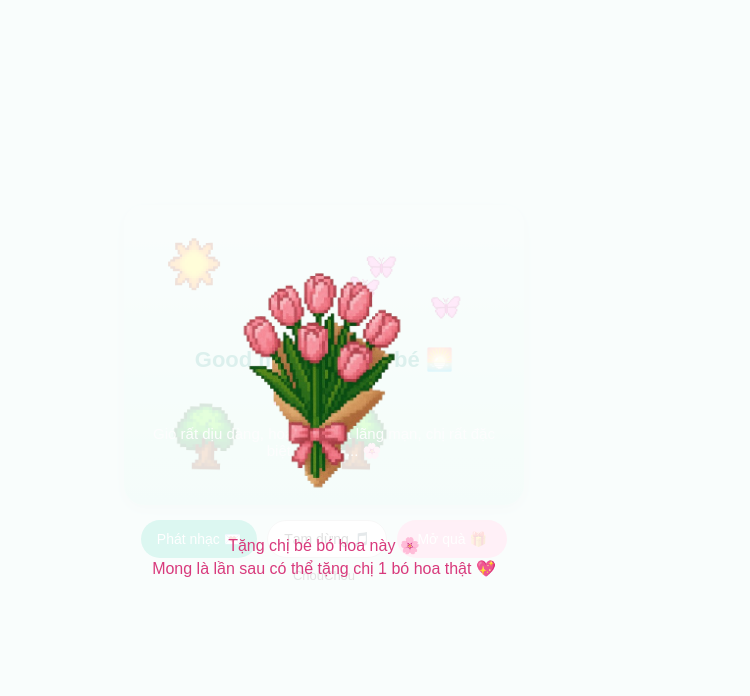
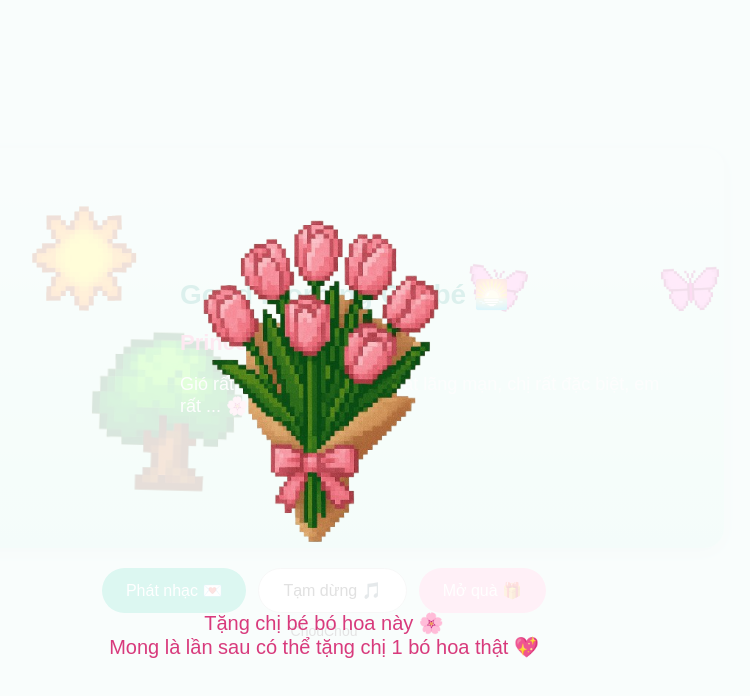
Before and after one commit to suongag7-tech/chibeoi, a plain HTML site: page index.html in a window 1280 px wide. Both pictures are taken after a click on the button "Mở quà 🎁". Shown: the whole page, without its empty margins (316-1066 px from the left). Drawn offline with Linux system fonts and the light colour scheme.

Commit message:
Refactor index.html for improved layout and styles

```diff
--- a/index.html
+++ b/index.html
@@ -13,27 +13,28 @@
       flex-direction: column;
       align-items: center;
       justify-content: center;
-      min-height: 100vh;
-      overflow-x: hidden;
+      height: 100vh;
+      overflow: hidden;
+      text-align: center;
     }
 
     .scene {
       position: relative;
       width: 95%;
-      max-width: 400px;
-      height: 300px;
+      max-width: 800px;
+      aspect-ratio: 2 / 1;
       background: linear-gradient(to top, #b8efdb 0%, #d9f5ef 100%);
       border-radius: 20px;
       overflow: hidden;
-      box-shadow: 0 4px 15px rgba(0,0,0,0.1);
+      box-shadow: 0 4px 20px rgba(0,0,0,0.1);
     }
 
     .sun {
       position: absolute;
-      top: 20px;
-      left: 30px;
-      width: 80px;
-      height: 80px;
+      top: 8%;
+      left: 10%;
+      width: 20%;
+      height: auto;
       animation: shine 4s ease-in-out infinite alternate;
     }
 
@@ -44,19 +45,12 @@
 
     .tree {
       position: absolute;
-      bottom: 20px;
-      width: 100px;
+      bottom: 5%;
+      left: 15%;
+      width: 30%;
       height: auto;
       animation: sway 3s ease-in-out infinite alternate;
       transform-origin: bottom center;
-    }
-
-    .tree:nth-of-type(2) {
-      left: 30px;
-    }
-
-    .tree:nth-of-type(3) {
-      left: 180px;
     }
 
     @keyframes sway {
@@ -66,26 +60,27 @@
 
     .butterfly {
       position: absolute;
-      width: 40px;
-      height: 40px;
+      width: 10%;
+      height: auto;
       animation: fly 10s linear infinite;
     }
 
     @keyframes fly {
       0% { transform: translate(0, 0) rotate(0deg); opacity: 1; }
-      25% { transform: translate(100px, -30px) rotate(15deg); }
-      50% { transform: translate(60px, -80px) rotate(-10deg); }
-      75% { transform: translate(120px, -20px) rotate(10deg); }
+      25% { transform: translate(30vw, -5vh) rotate(15deg); }
+      50% { transform: translate(20vw, -10vh) rotate(-10deg); }
+      75% { transform: translate(35vw, -3vh) rotate(10deg); }
       100% { transform: translate(0, 0) rotate(0deg); opacity: 1; }
     }
 
     .message {
       position: absolute;
-      bottom: 30px;
-      left: 20px;
-      right: 20px;
-      text-align: center;
+      top: 50%;
+      right: 8%;
+      transform: translateY(-50%);
+      text-align: left;
       color: #f3f5f5;
+      max-width: 60%;
     }
 
     .message h1, .message h2, .message p {
@@ -95,19 +90,25 @@
 
     .message h1 {
       animation-delay: 0.5s;
-      font-size: 22px;
+      font-size: 5vw;
       color: #159c87;
     }
 
     .message h2 {
       animation-delay: 2s;
-      font-size: 18px;
+      font-size: 4vw;
       color: #f46fa4;
     }
 
     .message p {
       animation-delay: 3.5s;
-      font-size: 15px;
+      font-size: 3.5vw;
+    }
+
+    @media (min-width: 768px) {
+      .message h1 { font-size: 28px; }
+      .message h2 { font-size: 22px; }
+      .message p { font-size: 18px; }
     }
 
     @keyframes fadeIn {
@@ -116,21 +117,21 @@
     }
 
     .controls {
-      margin-top: 15px;
+      margin-top: 20px;
       display: flex;
+      gap: 12px;
+      justify-content: center;
       flex-wrap: wrap;
-      gap: 10px;
-      justify-content: center;
     }
 
     button {
-      padding: 10px 16px;
+      padding: 12px 24px;
       border: none;
       border-radius: 25px;
       cursor: pointer;
-      font-size: 14px;
+      font-size: 16px;
       transition: 0.3s;
-      min-width: 110px;
+      min-width: 100px;
     }
 
     button.play {
@@ -155,14 +156,17 @@
 
     .note {
       margin-top: 10px;
-      font-size: 13px;
+      font-size: 14px;
       color: #444;
     }
 
     /* Hiệu ứng mở quà */
     .gift-box {
       position: fixed;
-      inset: 0;
+      top: 0;
+      left: 0;
+      right: 0;
+      bottom: 0;
       background: rgba(255,255,255,0.85);
       display: flex;
       flex-direction: column;
@@ -173,7 +177,7 @@
       transition: opacity 1s, visibility 1s;
       text-align: center;
       z-index: 10;
-      padding: 20px;
+      padding: 0 20px;
     }
 
     .gift-box.active {
@@ -182,7 +186,8 @@
     }
 
     .gift-box img {
-      width: 200px;
+      width: 70%;
+      max-width: 300px;
       animation: pop 1s ease forwards;
     }
 
@@ -192,33 +197,19 @@
     }
 
     .gift-text {
-      margin-top: 15px;
-      font-size: 16px;
+      margin-top: 20px;
+      font-size: 5vw;
       color: #d83a7c;
       animation: fadeText 1s ease forwards;
-      line-height: 1.4;
+    }
+
+    @media (min-width: 768px) {
+      .gift-text { font-size: 20px; }
     }
 
     @keyframes fadeText {
       0% { opacity: 0; transform: translateY(10px); }
       100% { opacity: 1; transform: translateY(0); }
-    }
-
-    /* Responsive cho màn hình nhỏ hơn 360px */
-    @media (max-width: 360px) {
-      .scene {
-        height: 260px;
-      }
-      .sun {
-        width: 60px;
-        height: 60px;
-      }
-      .message h1 {
-        font-size: 18px;
-      }
-      .message p {
-        font-size: 14px;
-      }
     }
   </style>
 </head>
@@ -227,10 +218,9 @@
   <div class="scene">
     <img src="mattroi.png" alt="Mặt trời" class="sun">
     <img src="cay.png" alt="Cây" class="tree">
-    <img src="cay.png" alt="Cây" class="tree">
-    <img src="buom.png" alt="Bướm" class="butterfly" style="top:80px; left:120px; animation-delay:0s;">
-    <img src="buom.png" alt="Bướm" class="butterfly" style="top:140px; left:220px; animation-delay:2s;">
-    <img src="buom.png" alt="Bướm" class="butterfly" style="top:100px; left:160px; animation-delay:4s;">
+    <img src="buom.png" alt="Bướm" class="butterfly" style="top:30%; left:20%; animation-delay:0s;">
+    <img src="buom.png" alt="Bướm" class="butterfly" style="top:40%; left:50%; animation-delay:2s;">
+    <img src="buom.png" alt="Bướm" class="butterfly" style="top:25%; left:70%; animation-delay:4s;">
 
     <div class="message">
       <h1>Good morning Chị bé 🌅</h1>
@@ -270,6 +260,11 @@
         giftBox.classList.remove("active");
       }, 5000);
     }
+
+    // Tránh lỗi autoplay bị chặn trên điện thoại
+    document.addEventListener('touchstart', () => {
+      if (music.paused) music.play().catch(() => {});
+    }, { once: true });
   </script>
 
 </body>
```
